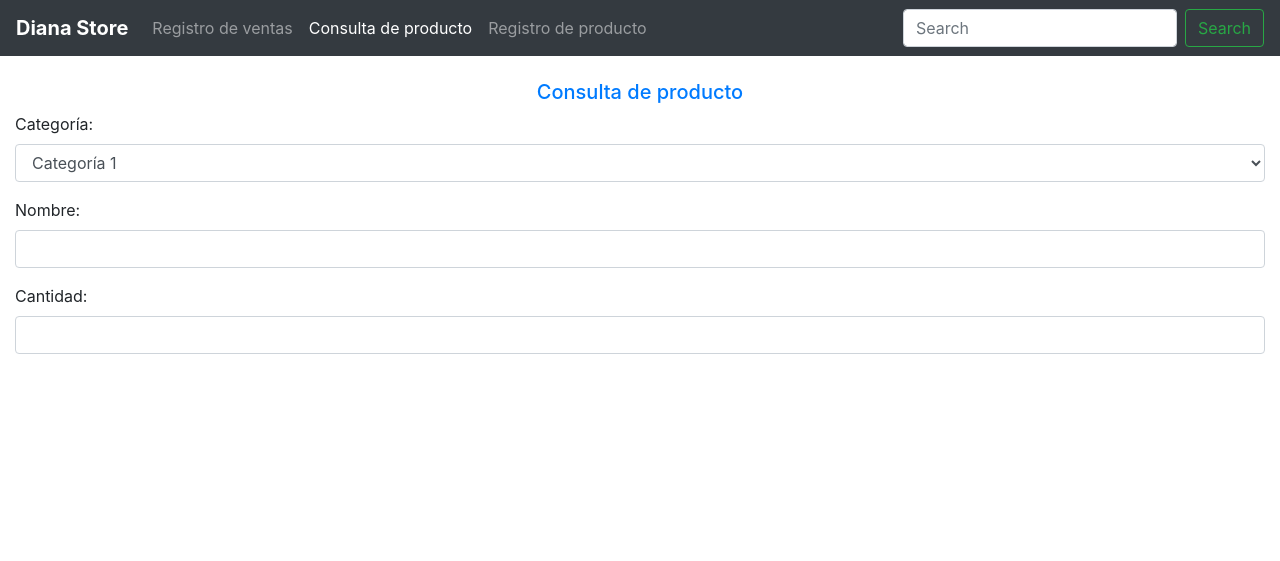
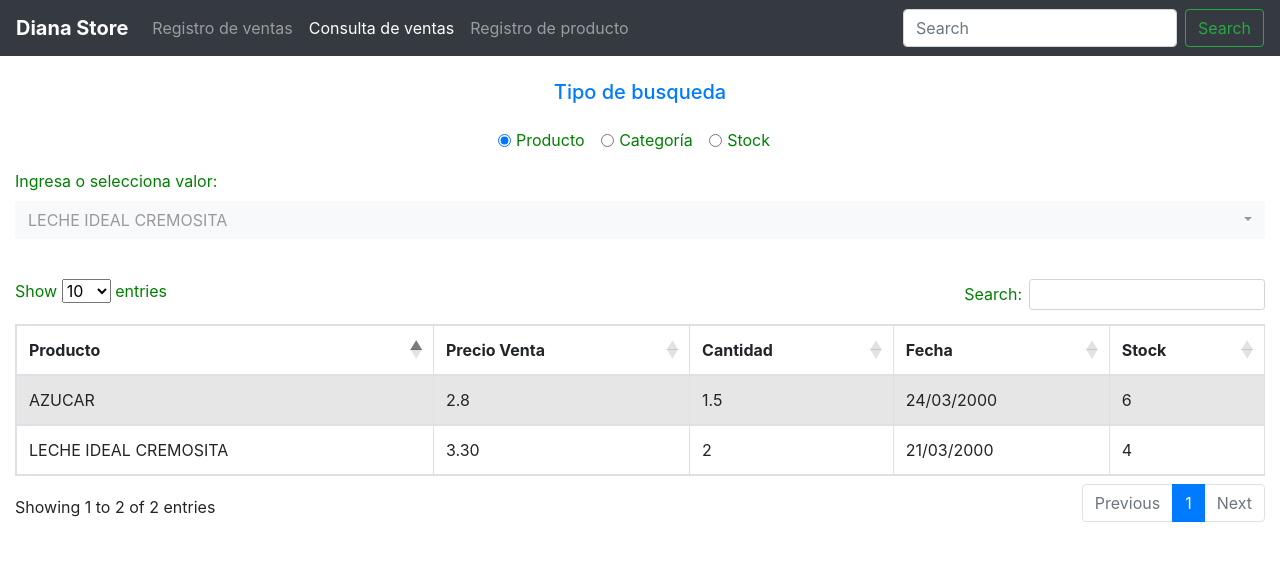
Before and after one commit to Userley/DMStore, a PHP site: page /busqueda.php in a window 1280 px wide. Shown: the top 561 px of the page. Run offline with PHP 8.4, Linux system fonts and the light colour scheme; data comes from the database, SQL or seed files in the repository; both versions use the stored data as it was after the commit; data that the repository does not hold is empty; some libraries are stand-ins or nearby versions.

Commit message:
Actualización de diseño para búsqueda de ventas

```diff
--- a/busqueda.php
+++ b/busqueda.php
@@ -1,14 +1,43 @@
+<?php
+include_once('Cnx.php');
+
+$rsCategorias = mysqli_query($Conex, "Select * from categoria;");
+$rsProductos = mysqli_query($Conex, "Select idproducto,descripcion from productos;");
+
+?>
 <!DOCTYPE html>
 <html lang="en">
 
 <head>
     <meta charset="utf-8">
     <meta name="viewport" content="width=device-width, initial-scale=1.0, shrink-to-fit=no">
-    <link rel="stylesheet" href="https://stackpath.bootstrapcdn.com/bootstrap/4.4.1/css/bootstrap.min.css" integrity="sha384-Vkoo8x4CGsO3+Hhxv8T/Q5PaXtkKtu6ug5TOeNV6gBiFeWPGFN9MuhOf23Q9Ifjh" crossorigin="anonymous">
-    <script src="https://code.jquery.com/jquery-3.4.1.slim.min.js" integrity="sha384-J6qa4849blE2+poT4WnyKhv5vZF5SrPo0iEjwBvKU7imGFAV0wwj1yYfoRSJoZ+n" crossorigin="anonymous"></script>
-    <script src="https://cdn.jsdelivr.net/npm/popper.js@1.16.0/dist/umd/popper.min.js" integrity="sha384-Q6E9RHvbIyZFJoft+2mJbHaEWldlvI9IOYy5n3zV9zzTtmI3UksdQRVvoxMfooAo" crossorigin="anonymous"></script>
-    <script src="https://stackpath.bootstrapcdn.com/bootstrap/4.4.1/js/bootstrap.min.js" integrity="sha384-wfSDF2E50Y2D1uUdj0O3uMBJnjuUD4Ih7YwaYd1iqfktj0Uod8GCExl3Og8ifwB6" crossorigin="anonymous"></script>
-    <title>Document</title>
+    <link rel="stylesheet" href="css/styles.css">
+    <script src="https://cdnjs.cloudflare.com/ajax/libs/jquery/3.5.1/jquery.min.js"></script>
+
+    <!-- needs for bootstrap-select -->
+    <script src="https://cdnjs.cloudflare.com/ajax/libs/popper.js/1.16.0/umd/popper.js"></script>
+
+    <!-- bootstrap -->
+    <link rel="stylesheet" href="https://cdnjs.cloudflare.com/ajax/libs/twitter-bootstrap/4.5.0/css/bootstrap.min.css" />
+    <script src="https://cdnjs.cloudflare.com/ajax/libs/twitter-bootstrap/4.5.0/js/bootstrap.min.js"></script>
+
+    <!-- bootstrap-select additional library -->
+    <link rel="stylesheet" href="https://cdnjs.cloudflare.com/ajax/libs/bootstrap-select/1.13.17/css/bootstrap-select.min.css" />
+    <script src="https://cdnjs.cloudflare.com/ajax/libs/bootstrap-select/1.13.17/js/bootstrap-select.min.js"></script>
+
+    <link rel="stylesheet" href="https://cdnjs.cloudflare.com/ajax/libs/twitter-bootstrap/4.1.3/css/bootstrap.css">
+    <link rel="stylesheet" href="https://cdn.datatables.net/1.10.21/css/dataTables.bootstrap4.min.css">
+    <link rel="stylesheet" href="https://cdn.datatables.net/responsive/2.2.5/css/responsive.bootstrap4.min.css">
+
+    <script src="https://cdn.datatables.net/1.10.21/js/jquery.dataTables.min.js"></script>
+    <script src="https://cdn.datatables.net/1.10.21/js/dataTables.bootstrap4.min.js"></script>
+    <script src="https://cdn.datatables.net/responsive/2.2.5/js/dataTables.responsive.min.js"></script>
+    <script src="https://cdn.datatables.net/responsive/2.2.5/js/responsive.bootstrap4.min.js"></script>
+
+
+
+
+    <title>Diana Store</title>
 </head>
 
 <body>
@@ -23,7 +52,7 @@
                     <a class="nav-link" href="index.php">Registro de ventas<span class="sr-only">(current)</span></a>
                 </li>
                 <li class="nav-item active">
-                    <a class="nav-link" href="busqueda.php">Consulta de producto</a>
+                    <a class="nav-link" href="busqueda.php">Consulta de ventas</a>
                 </li>
                 <li class="nav-item">
                     <a class="nav-link" href="registro.php">Registro de producto</a>
@@ -37,31 +66,107 @@
     </nav>
     <section class="mt-4">
         <div class="container-fluid">
-            <h5 class="text-center text-primary">Consulta de producto</h5>
+            <h5 class="text-center text-primary">Tipo de busqueda</h5>
+
             <div class="row">
-                <div class="col-12">
-                    <div class="form-group">
-                        <label for="txtdescripcion">Categoría:</label>
-                        <select class="form-control">
-                            <option>Categoría 1</option>
-                            <option>Categoría 2</option>
-                            <option>Categoría 3</option>
-                        </select>
+                <div class="col-12 text-center mt-3 mb-3">
+                    <div class="form-check form-check-inline">
+                        <input class="form-check-input" type="radio" name="inlineRadioOptions" onchange="validarestado(this);" id="inlineRadio1" value="option1">
+                        <label class="form-check-label" for="inlineRadio1">Producto</label>
                     </div>
-                    <div class="form-group">
-                        <label for="txtdescripcion">Nombre:</label>
-                        <input type="text" name="" id="txtdescripcion" class="form-control">
+                    <div class="form-check form-check-inline">
+                        <input class="form-check-input" type="radio" name="inlineRadioOptions" onchange="validarestado(this);" id="inlineRadio2" value="option2">
+                        <label class="form-check-label" for="inlineRadio2">Categoría</label>
                     </div>
-                    <div class="form-group">
-                        <label for="txtcantidad">Cantidad:</label>
-                        <input type="number" name="" id="" class="form-control">
+                    <div class="form-check form-check-inline">
+                        <input class="form-check-input" type="radio" name="inlineRadioOptions" onchange="validarestado(this);" id="inlineRadio3" value="option3">
+                        <label class="form-check-label" for="inlineRadio3">Stock</label>
                     </div>
                 </div>
                 <div class="col-12">
+                    <div class="form-group">
+                        <label for="ddlproducto" style="color:green;">Ingresa o selecciona valor:</label>
+                        <select class="selectpicker form-control" data-live-search="true" id="ddlproducto">
+                            <?php
+                            while ($dataP = mysqli_fetch_assoc($rsProductos)) {
+                                echo "<option value='" . $dataP["idcategoria"] . "'>" . $dataP["descripcion"] . "</option>";
+                            }
+                            ?>
+                        </select>
+                        <select class="form-control" id="ddlcategoria" hidden>
+                            <?php
+                            while ($dataC = mysqli_fetch_assoc($rsCategorias)) {
+                                echo "<option value='" . $dataC["idcategoria"] . "'>" . $dataC["descripcion"] . "</option>";
+                            }
+                            ?>
+                        </select>
+                        <input type="number" name="" id="txtcantidad" class="form-control" hidden>
+                    </div>
+                </div>
+                <div class="col-12 mt-4">
+                    <table id="example" class="table table-striped  table-bordered dt-responsive nowrap" style="width: 100%;">
+                        <thead>
+                            <tr>
+                                <th>Producto</th>
+                                <th>Precio Venta</th>
+                                <th>Cantidad</th>
+                                <th>Fecha</th>
+                                <th>Stock</th>
+
+                            </tr>
+                        </thead>
+                        <tbody>
+                            <tr>
+                                <td>LECHE IDEAL CREMOSITA</td>
+                                <td>3.30</td>
+                                <td>2</td>
+                                <td>21/03/2000</td>
+                                <td>4</td>
+
+                            </tr>
+                            <tr>
+                                <td>AZUCAR</td>
+                                <td>2.8</td>
+                                <td>1.5</td>
+                                <td>24/03/2000</td>
+                                <td>6</td>
+
+                            </tr>
+                        </tbody>
+                    </table>
                 </div>
             </div>
         </div>
     </section>
+    <script>
+        $(document).ready(function() {
+            $('#example').DataTable();
+            var control1 = document.getElementById('inlineRadio1');
+            control1.checked = true;
+            validarestado(control1);
+        });
+
+
+        function validarestado(control) {
+            switch (control.value) {
+                case "option1":
+                    $('.bootstrap-select').attr('hidden', false);
+                    $('#ddlcategoria').attr('hidden', true);
+                    $('#txtcantidad').attr('hidden', true);
+                    break;
+                case "option2":
+                    $('.bootstrap-select').attr('hidden', true);
+                    $('#ddlcategoria').attr('hidden', false);
+                    $('#txtcantidad').attr('hidden', true);
+                    break;
+                default:
+                    $('.bootstrap-select').attr('hidden', true);
+                    $('#ddlcategoria').attr('hidden', true);
+                    $('#txtcantidad').attr('hidden', false);
+                    break;
+            }
+        }
+    </script>
 </body>
 
 </html>
--- /dev/null
+++ b/css/styles.css
@@ -0,0 +1,3 @@
+label {
+    color: green;
+}
```
Also changed, not shown: bd/Insert_Table_categoria.sql (added, +17 -0 lines), bd/bd_dmstore.sql (+22 -2 lines), index.php (+15 -5 lines), registro.php (+15 -6 lines).
